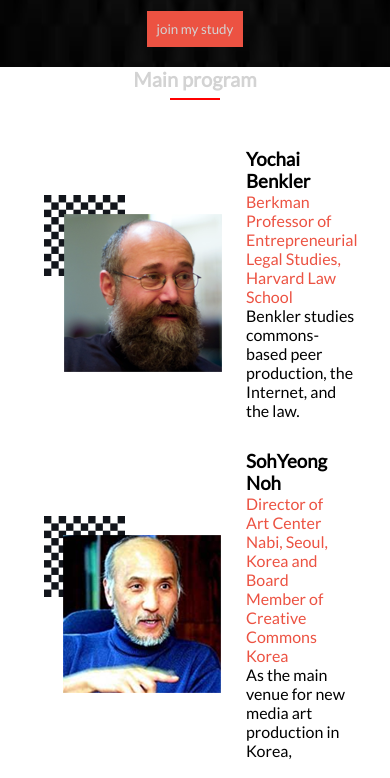
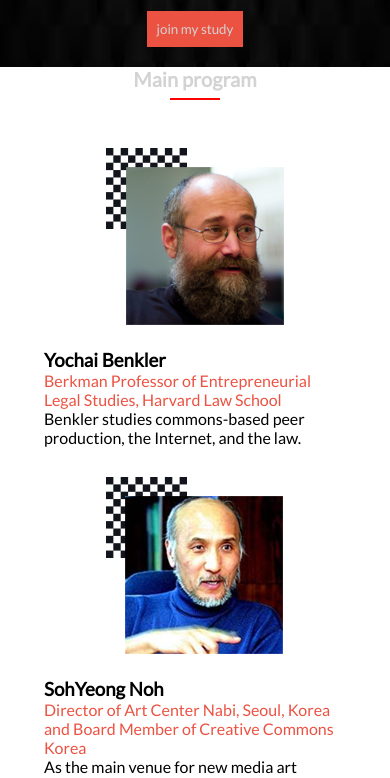
Before and after one commit to ifeanyi305/Module1-capstone-project, a plain HTML site: page index.html in a window 390 px wide. Shown: the part 1680-2458 px from the top of the page. Drawn offline with Linux system fonts and the light colour scheme.

Commit message:
changing

```diff
--- a/style.css
+++ b/style.css
@@ -270,6 +270,13 @@ body:has(.hambuger.active) main {
     display: flex;
     flex-direction: column-reverse;
   }
+
+  .speaker {
+    display: flex;
+    flex-direction: column;
+    align-items: center;
+    gap: 1.5rem;
+  }
 }
 
 .speaker {
```
